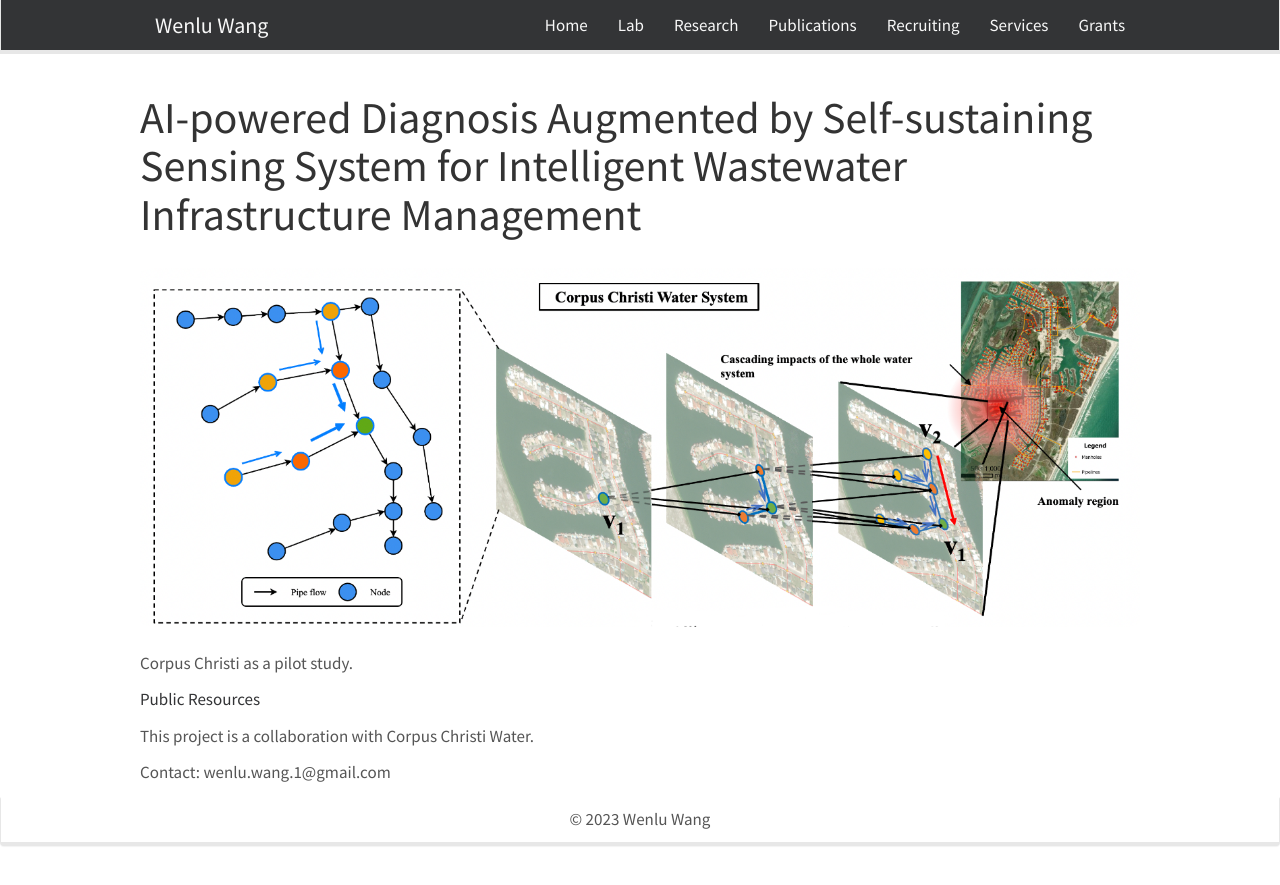
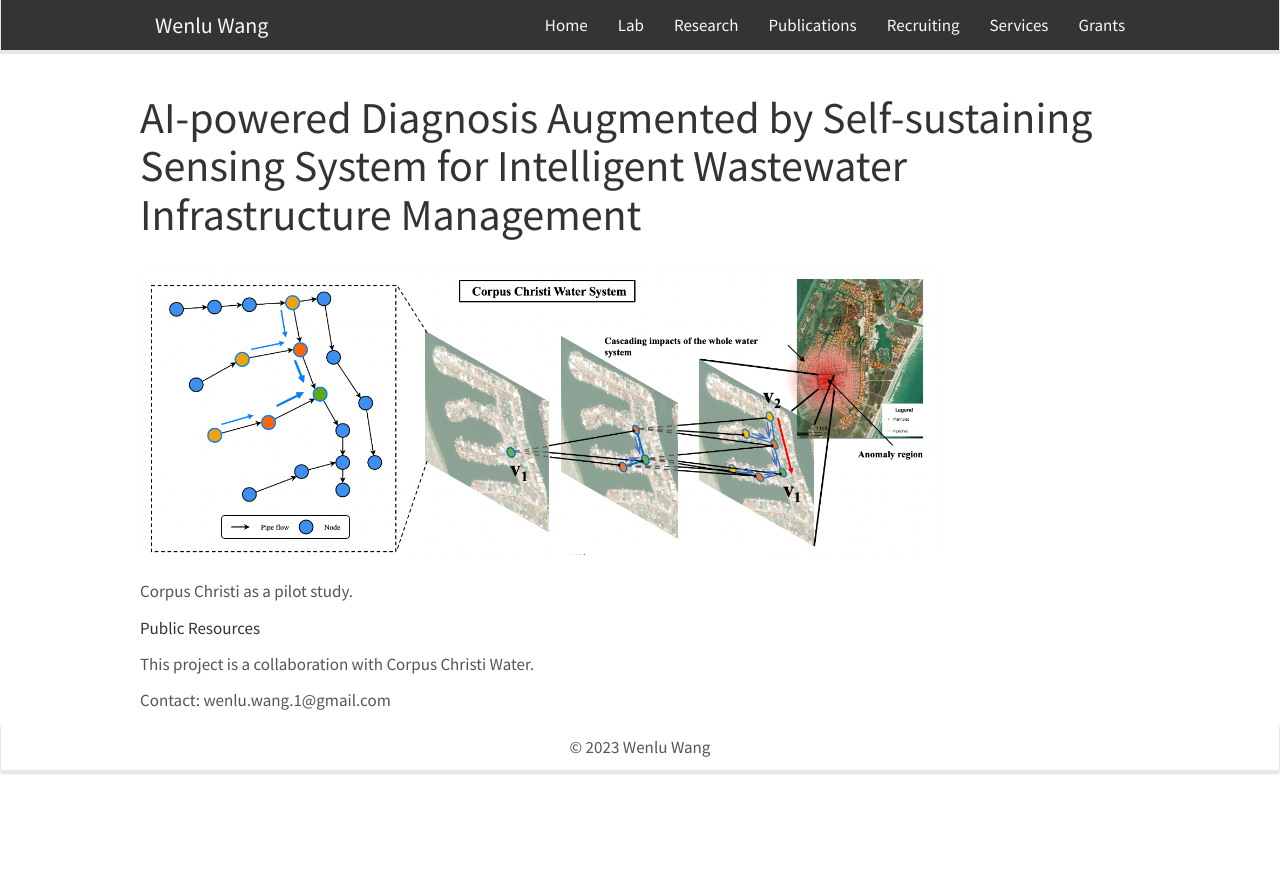
Before and after one commit to WENLU-W/WENLU-W.github.io, a Jekyll site: the page built from docs/_posts/2023-10-01-ai4hydro.md, in a window 1280 px wide. Shown: the top 885 px of the page. Built offline with Jekyll 4.4.1, drawn with Linux system fonts in a browser that asks for light colours; nearby versions of some CDN libraries.

Commit message:
Update 2023-10-01-ai4hydro.md

```diff
--- a/docs/_posts/2023-10-01-ai4hydro.md
+++ b/docs/_posts/2023-10-01-ai4hydro.md
@@ -5,7 +5,7 @@ date:   2023-10-01 13:27:04 -0400
 categories: Project
 ---
 
-<a href=""> <img src="{{ site.url }}{{ site.baseurl }}/images/water.png" style="width: 1000px; box-shadow: none"></a><br>
+<a href=""> <img align="center" src="{{ site.url }}{{ site.baseurl }}/images/water.png" style="width: 800px; box-shadow: none;"></a><br>
 Corpus Christi as a pilot study.
 
 [Public Resources](https://github.com/VV123/AI4Hydro)
```
